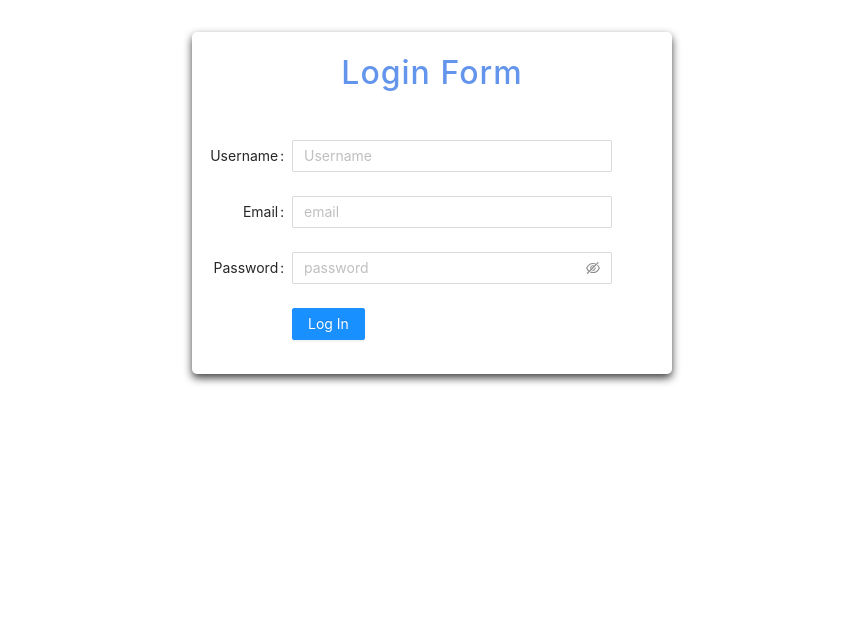
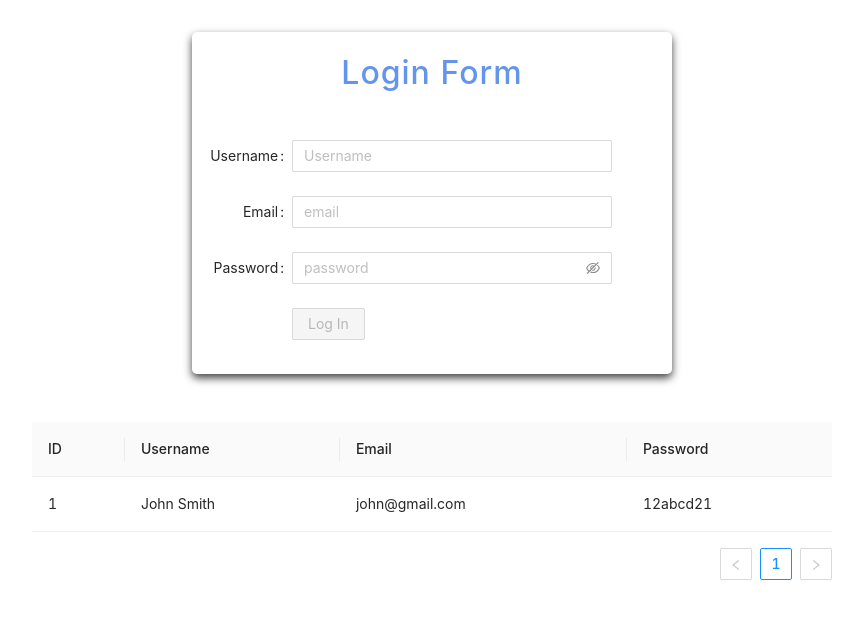
Before and after one commit to mtMirani25/AntD-Form, a React (Create React App) app: page / in a window 1280 px wide. Shown: the top 618 px of the page, without its empty margins (208-1071 px from the left). Built offline with nearby package versions, Linux system fonts and the light colour scheme.

Commit message:
Table design complete

```diff
--- a/src/App.css
+++ /dev/null
@@ -1,7 +0,0 @@
-#form {
-  width: 30rem;
-  max-width: 90%;
-  height: auto;
-  margin: 0 auto;
-  padding-top: 2rem;
-}
--- a/src/App.jsx
+++ b/src/App.jsx
@@ -1,14 +1,35 @@
-import React from "react";
+import React, { useState } from "react";
 import SignUp from "./components/Form/SignUp";
 
-import "./App.css";
+const App = () => {
+  const [dataSource, setDataSource] = useState([
+    {
+      id: "1",
+      key: "1",
+      username: "John Smith",
+      email: "john@gmail.com",
+      password: "12abcd21",
+    },
+  ]);
 
-const App = () => {
+  // function for add new user
+  const addUserHandler = () => {
+    setDataSource((prevUser) => {
+      const newUser = {
+        id: parseInt(Math.random() * 10),
+        key: parseInt(Math.random() * 10),
+        username: "John Smith",
+        email: "john@gmail.com",
+        password: "12abcd21",
+      };
+      const updatedUser = [...prevUser, newUser];
+      return updatedUser;
+    });
+  };
+
   return (
     <>
-      <section id="form">
-        <SignUp />
-      </section>
+      <SignUp onAddUser={addUserHandler} dataSource={dataSource} />
     </>
   );
 };
--- a/src/components/Form/SignUp.css
+++ b/src/components/Form/SignUp.css
@@ -1,4 +1,10 @@
-@import "~antd/dist/antd.css";
+#form {
+  width: 30rem;
+  max-width: 90%;
+  height: auto;
+  margin: 0 auto;
+  padding-top: 2rem;
+}
 
 .heading {
   font-size: 2rem;
@@ -20,3 +26,9 @@
   line-height: 1.7;
   margin: 5px 0;
 }
+
+#table {
+  width: 50rem;
+  max-width: 90%;
+  margin: 3rem auto;
+}
--- a/src/components/Form/SignUp.jsx
+++ b/src/components/Form/SignUp.jsx
@@ -1,10 +1,11 @@
 import React, { useState } from "react";
 import Card from "../UI/Card";
+import FormTable from "../Table/FormTable";
 import { Form, Input, Button } from "antd";
 
 import "./SignUp.css";
 
-const SignUp = () => {
+const SignUp = (props) => {
   const [enteredName, setEnteredName] = useState("");
   const [enteredEmail, setEnteredEmail] = useState("");
   const [enteredPassword, setEnteredPassword] = useState("");
@@ -23,7 +24,7 @@ const SignUp = () => {
 
   const submitHandler = (event) => {
     event.preventDefault();
-
+    props.onAddUser({ enteredName, enteredEmail, enteredPassword });
     setEnteredName("");
     setEnteredEmail("");
     setEnteredPassword("");
@@ -32,6 +33,7 @@ const SignUp = () => {
   };
   return (
     <>
+      <div id="form">
         <Card>
           <h1 className="heading">Login Form</h1>
           <Form
@@ -71,12 +73,22 @@ const SignUp = () => {
                 offset: 5,
               }}
             >
-            <Button type="primary" htmlType="submit" onClick={submitHandler}>
+              <Button
+                type="primary"
+                htmlType="submit"
+                onClick={submitHandler}
+                disabled={!enteredName || !enteredEmail || !enteredPassword}
+              >
                 Log In
               </Button>
             </Form.Item>
           </Form>
         </Card>
+      </div>
+
+      <section id="table">
+        <FormTable dataSource={props.dataSource} />
+      </section>
     </>
   );
 };
--- /dev/null
+++ b/src/components/Table/FormTable.jsx
@@ -0,0 +1,35 @@
+import React from "react";
+import { Table } from "antd";
+
+const FormTable = (props) => {
+  const columns = [
+    {
+      key: "1",
+      title: "ID",
+      dataIndex: "id",
+    },
+    {
+      key: "2",
+      title: "Username",
+      dataIndex: "username",
+    },
+    {
+      key: "3",
+      title: "Email",
+      dataIndex: "email",
+    },
+    {
+      key: "4",
+      title: "Password",
+      dataIndex: "password",
+    },
+  ];
+
+  return (
+    <>
+      <Table columns={columns} dataSource={props.dataSource} />
+    </>
+  );
+};
+
+export default FormTable;
--- a/src/index.css
+++ b/src/index.css
@@ -1,3 +1,5 @@
+@import "~antd/dist/antd.css";
+
 * {
   padding: 0;
   margin: 0;
```
Also changed, not shown: src/components/Table/FormTable.css (added). Lines whose indentation alone changed are shown as unchanged.
